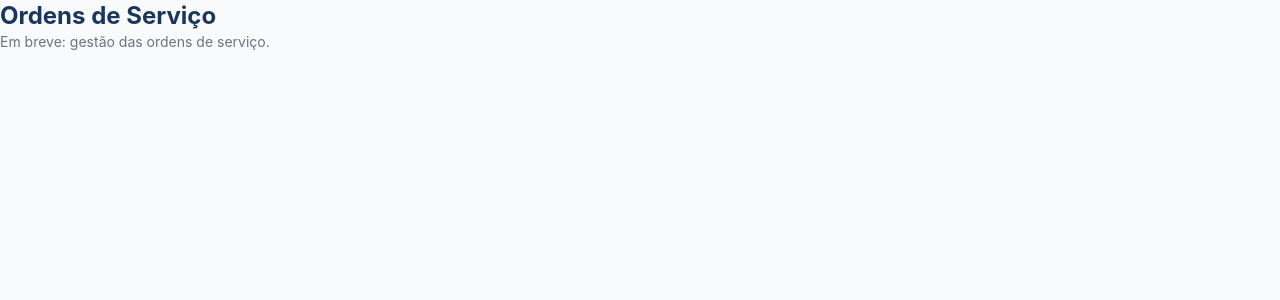
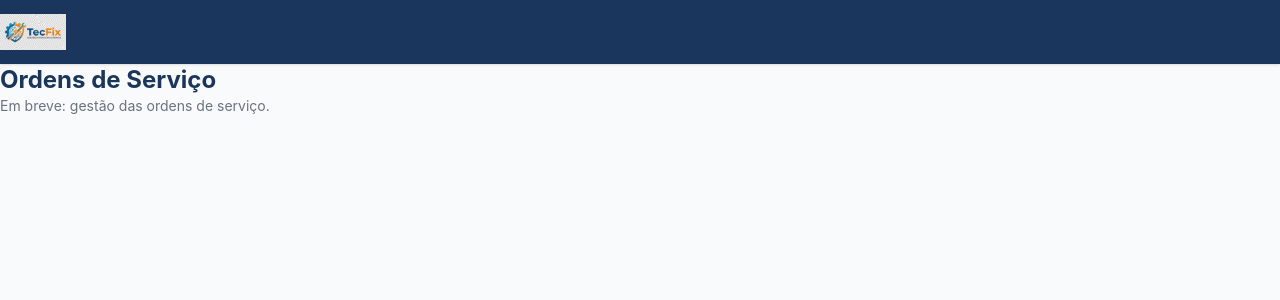
Before and after one commit to rian-salin/TecFix, a React (Vite) app in the folder template-candidato/: page /ordens in a window 1280 px wide. Shown: the top 300 px of the page. Built offline with nearby package versions, Linux system fonts and the light colour scheme.

Commit message:
feat: adicionar header bar com a logo do sistema
Co-Authored-By: Claude Opus 4.8 <noreply@anthropic.com>

```diff
--- /dev/null
+++ b/template-candidato/src/components/Header.jsx
@@ -0,0 +1,15 @@
+import logo from '../assets/logo1.png';
+
+/**
+ * Barra de navegação principal da aplicação.
+ * Exibe a logo do sistema sobre o azul escuro da marca.
+ */
+export default function Header() {
+  return (
+    <header className="sticky top-0 z-10 bg-primary-dark shadow-sm">
+      <div className="mx-auto flex h-16 w-full max-w-5xl items-center px-4 sm:px-8">
+        <img src={logo} alt="TecFix" className="h-9 w-auto" />
+      </div>
+    </header>
+  );
+}
--- a/template-candidato/src/components/Layout.jsx
+++ b/template-candidato/src/components/Layout.jsx
@@ -1,4 +1,5 @@
 import { Outlet } from 'react-router-dom';
+import Header from './Header';
 
 /**
  * Estrutura raiz da aplicação: header de navegação + área de conteúdo.
@@ -7,6 +8,7 @@ import { Outlet } from 'react-router-dom';
 export default function Layout() {
   return (
     <div className="min-h-screen bg-surface">
+      <Header />
       <main className="mx-auto w-full max-w-5xl p-4 sm:p-8">
         <Outlet />
       </main>
```
Also changed, not shown: template-candidato/src/assets/logo1.png (added).
